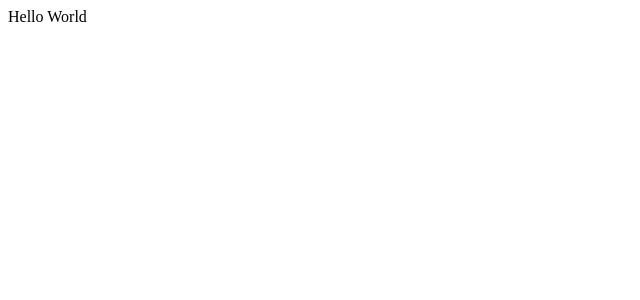
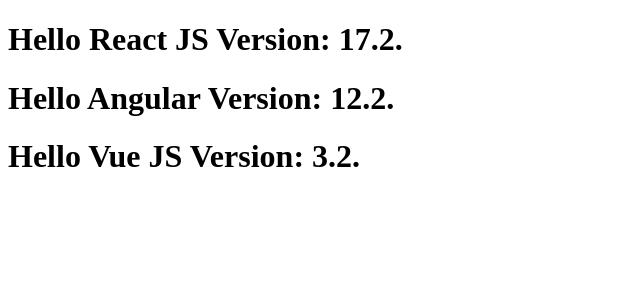
Before and after one commit to Mengsreang-Chhoeung/React-TypeScript-Tutorial, a React (Create React App) app: page / in a window 1280 px wide. Shown: the top 300 px of the page, without its empty margins (0-640 px from the left). Built offline with nearby package versions, Linux system fonts and the light colour scheme.

Commit message:
finish state with props

```diff
--- a/src/App.tsx
+++ b/src/App.tsx
@@ -1,10 +1,13 @@
 import React from 'react';
+import Greeting from './components/greeting';
 
 const App: React.FC = () => {
 
   return (
     <React.Fragment>
-      Hello World
+      <Greeting greeting={"React JS"} version={17.2}/>
+      <Greeting greeting={"Angular"} version={12.2}/>
+      <Greeting greeting={"Vue JS"} version={3.2}/>
     </React.Fragment>
   );
 };
--- /dev/null
+++ b/src/components/greeting/index.tsx
@@ -0,0 +1,26 @@
+import React, {useState} from "react";
+
+// initial props by using interface
+interface GreetingProps{
+    // properties
+    greeting: string;
+    version: number;
+};
+
+const Greeting: React.FC<GreetingProps> = (props) => {
+
+    // given property as props
+    const {greeting, version} = props;
+
+    // given props into state
+    const [greets, setGreets] = useState(greeting);
+    const [verions, setVersions] = useState(version);
+
+    return(
+        <React.Fragment>
+            <h1>Hello {greets} Version: {verions}.</h1>
+        </React.Fragment>
+    );
+};
+
+export default Greeting;
```
